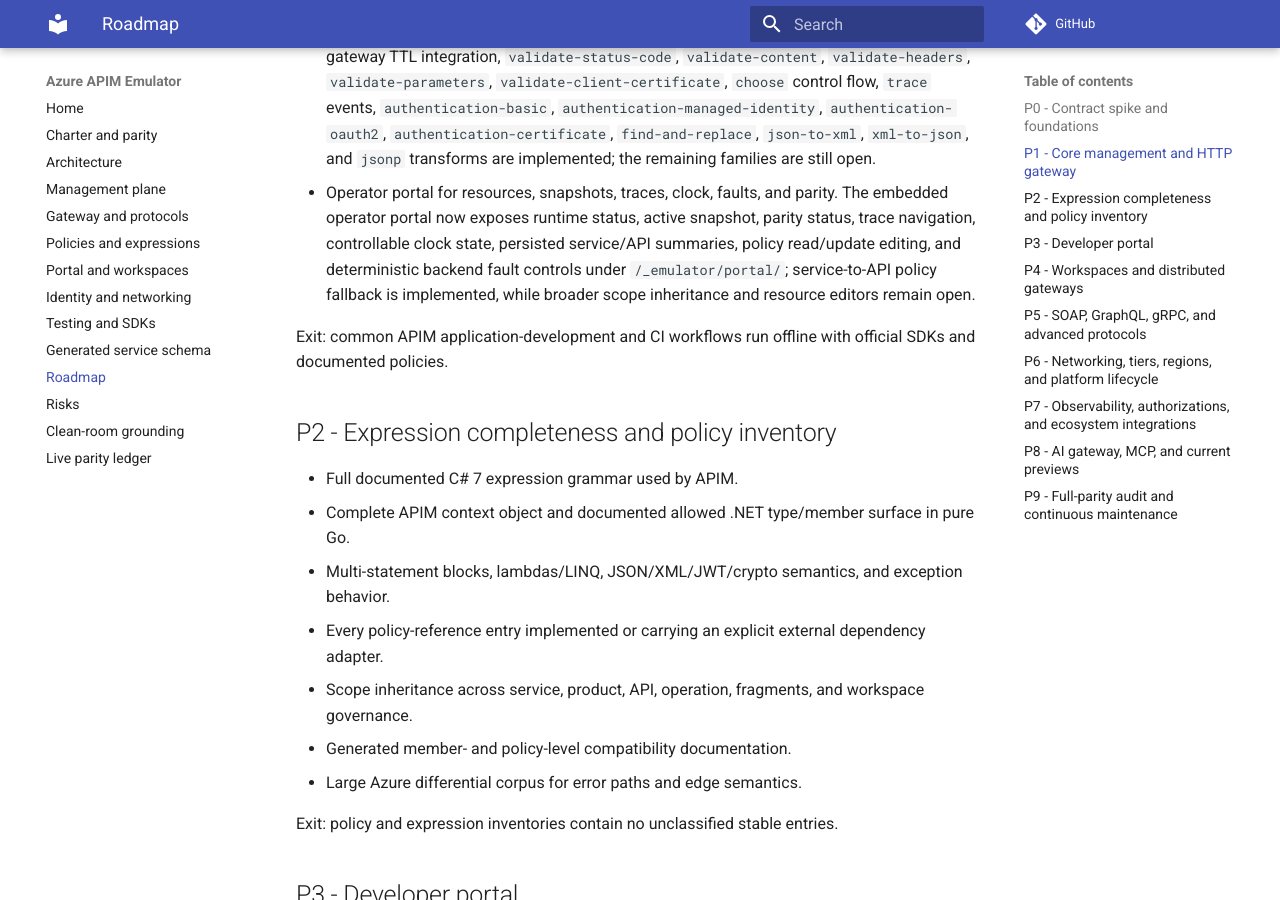
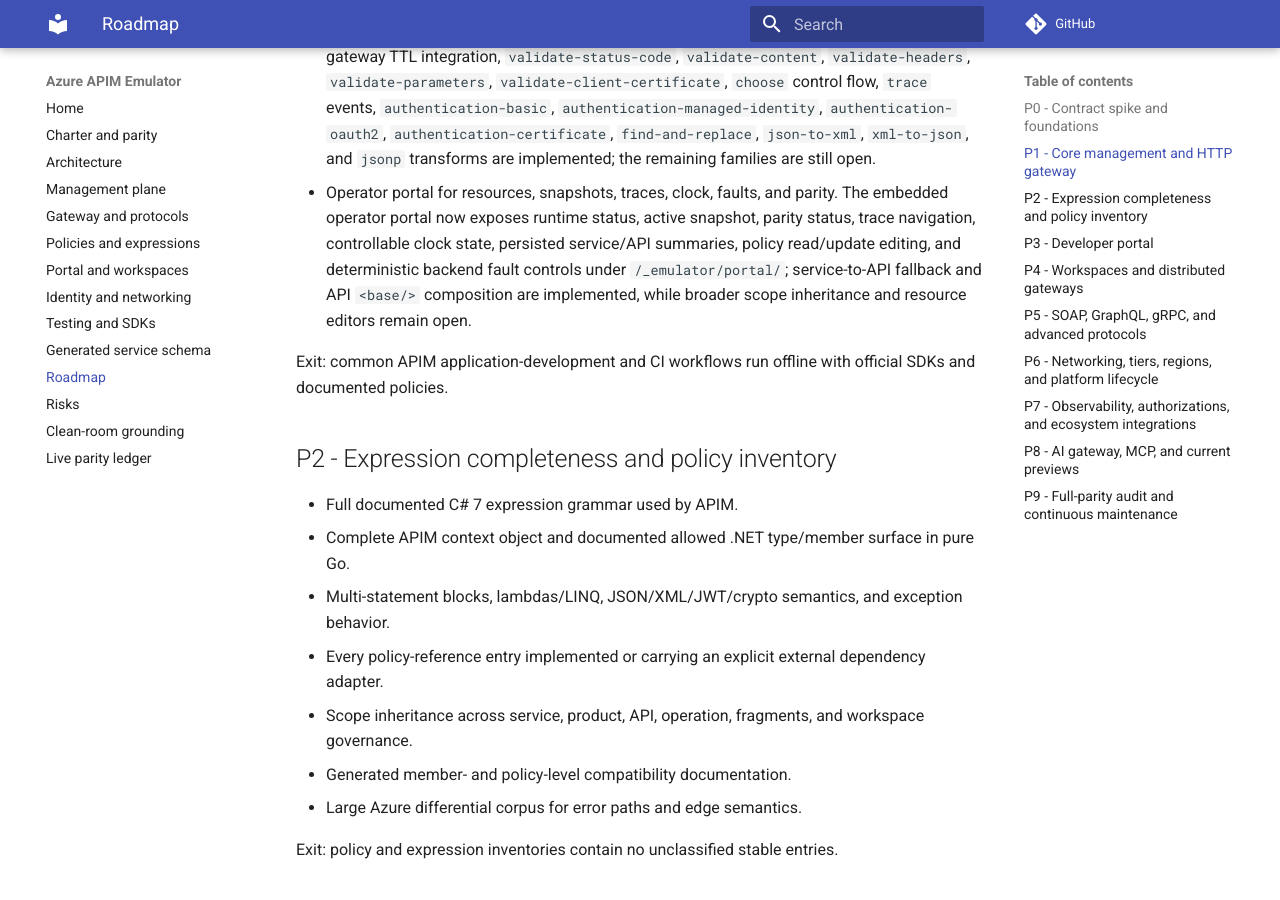
Before and after one commit to calvinchengx/azure-apim-emulator, an MkDocs documentation site: the page built from docs/09-roadmap.md, in a window 1280 px wide and 900 px high, scrolled down 2031 px. Built offline with MkDocs 1.6.1 and Material for MkDocs 9.7.7, drawn with Linux system fonts in a browser that asks for light colours; comment, search, counter and statistics services are not loaded.

Commit message:
Document base policy composition

```diff
--- a/docs/09-roadmap.md
+++ b/docs/09-roadmap.md
@@ -42,7 +42,7 @@
 - Core policy families: routing, mutation, control flow, auth, limits, cache, validation, send-request, transforms, and tracing.
   Literal query/body/variable/method mutations, CORS response/preflight handling, `check-header`, `validate-jwt` backed by the configured Entra validator, `ip-filter` validation, injected `send-request` calls, deterministic `rate-limit-by-key`/`quota-by-key` windows, response and value cache lookup/store/removal with gateway TTL integration, `validate-status-code`, `validate-content`, `validate-headers`, `validate-parameters`, `validate-client-certificate`, `choose` control flow, `trace` events, `authentication-basic`, `authentication-managed-identity`, `authentication-oauth2`, `authentication-certificate`, `find-and-replace`, `json-to-xml`, `xml-to-json`, and `jsonp` transforms are implemented; the remaining families are still open.
 - Operator portal for resources, snapshots, traces, clock, faults, and parity.
-  The embedded operator portal now exposes runtime status, active snapshot, parity status, trace navigation, controllable clock state, persisted service/API summaries, policy read/update editing, and deterministic backend fault controls under `/_emulator/portal/`; service-to-API policy fallback is implemented, while broader scope inheritance and resource editors remain open.
+  The embedded operator portal now exposes runtime status, active snapshot, parity status, trace navigation, controllable clock state, persisted service/API summaries, policy read/update editing, and deterministic backend fault controls under `/_emulator/portal/`; service-to-API fallback and API `<base/>` composition are implemented, while broader scope inheritance and resource editors remain open.
 
 Exit: common APIM application-development and CI workflows run offline with
 official SDKs and documented policies.
```
Also changed, not shown: docs/parity.md (+1 -1 lines).
